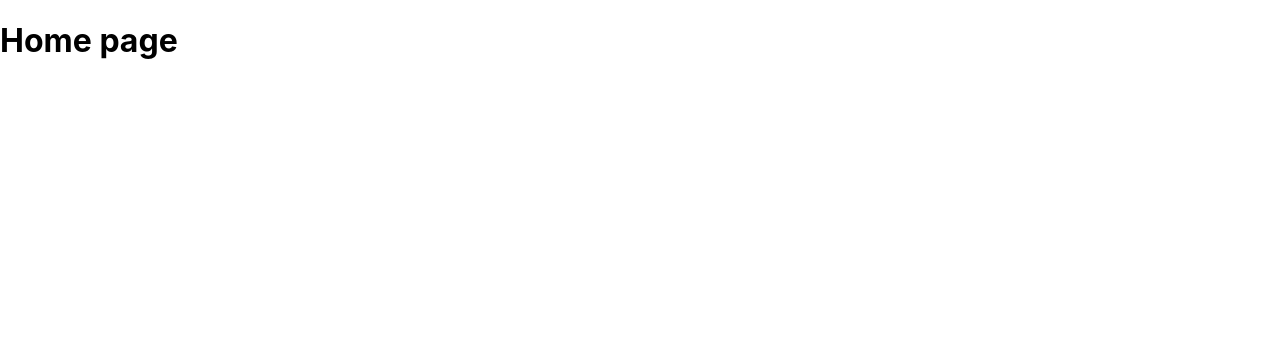
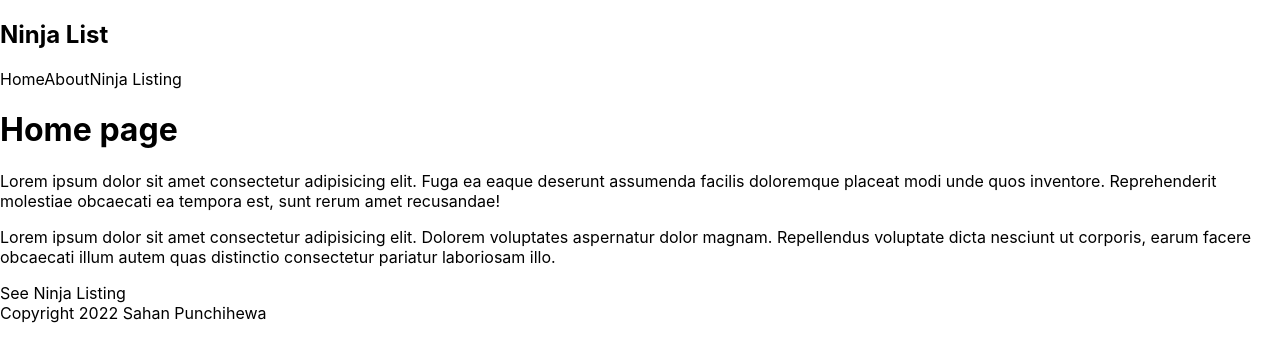
Before and after one commit to SahanPunchihewa/NextJs, a Next.js app in the folder nextjs/: page / in a window 1280 px wide. Shown: the top 362 px of the page. Built offline with nearby package versions, Linux system fonts and the light colour scheme.

Commit message:
Link between pages

```diff
--- /dev/null
+++ b/nextjs/comps/Footer.js
@@ -0,0 +1,14 @@
+const Footer = () => {
+    return (
+
+        <div>
+
+        Copyright 2022 Sahan Punchihewa
+
+        </div>
+
+
+     );
+}
+
+export default Footer;
--- /dev/null
+++ b/nextjs/comps/Navbar.js
@@ -0,0 +1,23 @@
+import Link from 'next/link'
+
+
+const Navbar = () => {
+    return (
+
+        <nav>
+            <div className = "logo">
+
+                <h1>Ninja List</h1>
+            </div>
+
+            <Link href = "/"><a>Home</a></Link>
+            <Link href = "/about"><a>About</a></Link>
+            <Link href = "/ninjas"><a>Ninja Listing</a></Link>
+
+
+        </nav>
+
+     );
+}
+
+export default Navbar;
--- a/nextjs/pages/index.js
+++ b/nextjs/pages/index.js
@@ -1,12 +1,22 @@
 import Head from 'next/head'
-import Image from 'next/image'
+import Navbar from '../comps/Navbar'
+import Footer from '../comps/Footer'
 import styles from '../styles/Home.module.css'
+import Link from 'next/link'
 
 export default function Home() {
   return (
     <div>
+      <Navbar/>
+      <h1>Home page</h1>
+      <p>Lorem ipsum dolor sit amet consectetur adipisicing elit. Fuga ea eaque deserunt assumenda facilis doloremque placeat modi unde quos inventore. Reprehenderit molestiae obcaecati ea tempora est, sunt rerum amet recusandae!</p>
+      <p>Lorem ipsum dolor sit amet consectetur adipisicing elit. Dolorem voluptates aspernatur dolor magnam. Repellendus voluptate dicta nesciunt ut corporis, earum facere obcaecati illum autem quas distinctio consectetur pariatur laboriosam illo.</p>
+      <Link href= "/ninjas">
+        <a>See Ninja Listing</a>
+      </Link>
 
-      <h1>Home page</h1>
+
+    <Footer/>
     </div>
   )
 }
```
Also changed, not shown: nextjs/pages/ninjas/test.js (deleted, +0 -12 lines).
